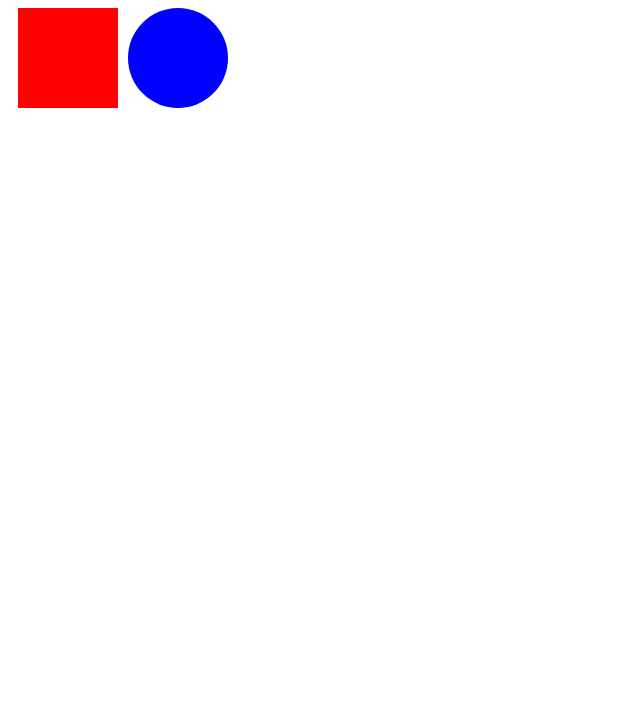
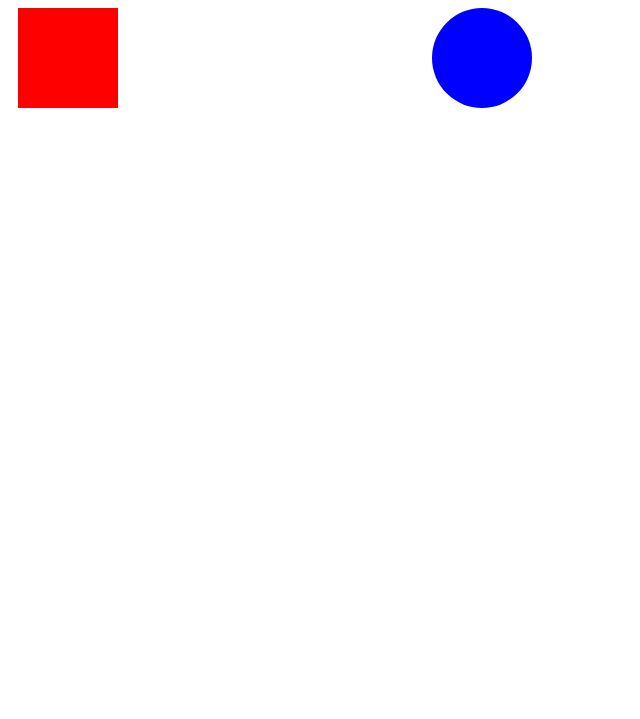
Before and after one commit to ghoso/javascript-intro-samples, a plain HTML site: page browser/canvas.html in a window 1280 px wide. Shown: the part 81-800 px from the top of the page, without its empty margins (0-640 px from the left). Drawn offline with Linux system fonts and the light colour scheme.

Commit message:
fix typos

```diff
--- a/browser/canvas.html
+++ b/browser/canvas.html
@@ -21,7 +21,7 @@
             context.fillStyle="#f00";
             context.fillRect(0, 0, 100, 100);
 
-            cnanvas = document.querySelector("#circle");
+            canvas = document.querySelector("#circle");
             context = canvas.getContext("2d");
             context.beginPath();
             context.arc(160, 50, 50, 0, 2*Math.PI, true);
```
